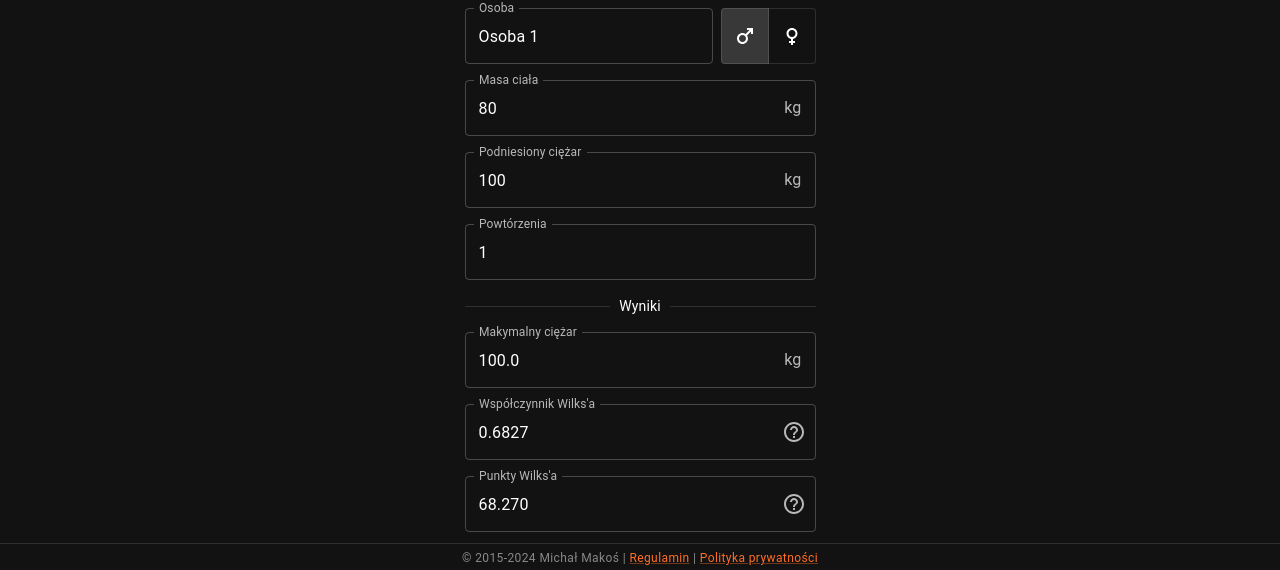
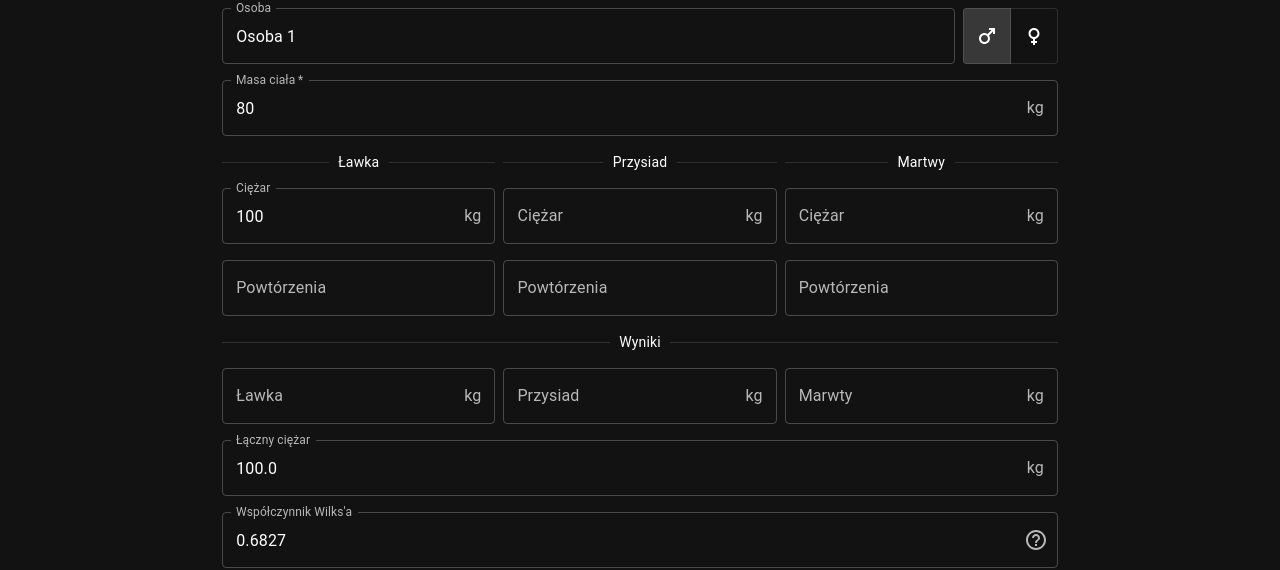
Before and after one commit to mmakos/songbook-react, a React (Vite) app: page /strength in a window 1280 px wide. Shown: the part 273-843 px from the top of the page. Built offline with nearby package versions, Linux system fonts and the light colour scheme; no server answers.

Commit message:
Zacząłem dodawać trójbój do kalkulatora siły

```diff
--- a/src/apps/strength/Wilks.tsx
+++ b/src/apps/strength/Wilks.tsx
@@ -18,10 +18,10 @@ const createInitialWilks = (
   return {
     name: `Osoba ${i}`,
     sex,
-    liftedWeight,
-    liftedWeightInput: '' + liftedWeight,
+    bench: liftedWeight,
+    benchInput: '' + liftedWeight,
     reps: 1,
-    repMax: liftedWeight,
+    liftedWeight: liftedWeight,
     bodyWeight: '' + bodyWeight,
     wilksCoefficient,
     wilks,
--- a/src/apps/strength/WilksSingle.tsx
+++ b/src/apps/strength/WilksSingle.tsx
@@ -24,10 +24,24 @@ export interface ILifter {
   name: string;
   sex: TSex;
   bodyWeight: string;
+
+  bench: number;
+  benchInput: string;
+  benchReps: number;
+  benchRepMax: number;
+
+  squat: number;
+  squatInput: string;
+  squatReps: number;
+  squatRepMax: number;
+
+  deadlift: number;
+  deadliftInput: string;
+  deadliftReps: number;
+  deadliftRepMax: number;
+
   liftedWeight: number;
-  liftedWeightInput: string;
-  repMax: number;
-  reps: number;
+
   wilksCoefficient: number;
   wilks: number;
   wilksInput: string;
@@ -47,7 +61,7 @@ const WilksSingle: FC<IWilksSingleProps> = ({ units, method, lifter, updateLifte
 
   useMemo(() => {
     lifter.wilksCoefficient = calculateWilks(toKg(+lifter.bodyWeight, units), lifter.sex, method);
-    lifter.wilks = lifter.wilksCoefficient * toKg(lifter.repMax, units);
+    lifter.wilks = lifter.wilksCoefficient * toKg(lifter.liftedWeight, units);
     lifter.wilksInput = lifter.wilks.toFixed(3);
   }, [method]);
 
@@ -56,20 +70,20 @@ const WilksSingle: FC<IWilksSingleProps> = ({ units, method, lifter, updateLifte
     lifter.units = units;
     if (units === 'kg') {
       lifter.bodyWeight = normalize(lbsToKg(+lifter.bodyWeight), 1, 500).toFixed(1);
-      lifter.liftedWeight = normalize(lbsToKg(lifter.liftedWeight), 1, 2000);
+      lifter.squat = normalize(lbsToKg(lifter.squat), 1, 2000);
     } else {
       lifter.bodyWeight = normalize(kgToLbs(+lifter.bodyWeight), 1, 1000).toFixed(1);
-      lifter.liftedWeight = normalize(kgToLbs(lifter.liftedWeight), 1, 5000);
+      lifter.squat = normalize(kgToLbs(lifter.squat), 1, 5000);
     }
-    lifter.liftedWeightInput = lifter.liftedWeight.toFixed(1);
-    lifter.repMax = epleyRepMax(lifter.reps, lifter.liftedWeight);
+    lifter.squatInput = lifter.squat.toFixed(1);
+    lifter.liftedWeight = epleyRepMax(lifter.reps, lifter.squat);
   }, [units]);
 
-  const { bodyWeight, sex, liftedWeightInput, wilksCoefficient, wilksInput, name, reps, repMax } = lifter;
+  const { bodyWeight, sex, squatInput, wilksCoefficient, wilksInput, name, reps, liftedWeight } = lifter;
 
   const updateLifterProp = (props: Partial<ILifter>) => {
-    if (props.liftedWeightInput !== undefined) {
-      props.liftedWeight = +props.liftedWeightInput;
+    if (props.benchInput !== undefined) {
+      props.bench = +props.benchInput;
     } else if (props.wilksInput !== undefined) {
       props.wilks = +props.wilksInput;
     }
@@ -77,17 +91,17 @@ const WilksSingle: FC<IWilksSingleProps> = ({ units, method, lifter, updateLifte
     const l: ILifter = { ...lifter, ...props };
 
     if (props.wilks !== undefined) {
-      l.repMax = toUnits(l.wilks / l.wilksCoefficient, units);
-      l.liftedWeight = epleyRepWeight(l.reps, l.repMax);
-      l.liftedWeightInput = l.liftedWeight.toFixed(1);
+      l.liftedWeight = toUnits(l.wilks / l.wilksCoefficient, units);
+      l.squat = epleyRepWeight(l.reps, l.liftedWeight);
+      l.squatInput = l.squat.toFixed(1);
     } else {
-      if (props.reps !== undefined || props.liftedWeight !== undefined) {
-        l.repMax = epleyRepMax(l.reps, l.liftedWeight);
+      if (props.reps !== undefined || props.bench !== undefined) {
+        l.liftedWeight = epleyRepMax(l.reps, l.squat);
       }
       if (props.bodyWeight !== undefined || props.sex !== undefined) {
         l.wilksCoefficient = calculateWilks(toKg(+l.bodyWeight, units), l.sex, method);
       }
-      l.wilks = l.wilksCoefficient * toKg(l.repMax, units);
+      l.wilks = l.wilksCoefficient * toKg(l.liftedWeight, units);
       l.wilksInput = l.wilks.toFixed(3);
     }
 
@@ -97,7 +111,12 @@ const WilksSingle: FC<IWilksSingleProps> = ({ units, method, lifter, updateLifte
   return (
     <Stack spacing={2}>
       <Stack direction="row" spacing={1}>
-        <TextField label="Osoba" value={name} onChange={(event) => updateLifterProp({ name: event.target.value })} />
+        <TextField
+          label="Osoba"
+          value={name}
+          onChange={(event) => updateLifterProp({ name: event.target.value })}
+          fullWidth
+        />
         <ToggleButtonGroup value={sex} onChange={(_, v) => v && updateLifterProp({ sex: v as TSex })} exclusive>
           <BasicTooltip title="Mężczyzna">
             <ToggleButton value="male">
@@ -120,11 +139,16 @@ const WilksSingle: FC<IWilksSingleProps> = ({ units, method, lifter, updateLifte
           input: { endAdornment: <InputAdornment position="end">{units}</InputAdornment> },
         }}
         onFocus={(event) => event.target.select()}
+        required
       />
+      <Stack direction="row" spacing={1}>
+        <Stack spacing={2} width="100%">
+          <Divider>
+            <Typography variant="body2">Ławka</Typography>
+          </Divider>
           <NumberField
-        label="Podniesiony ciężar"
-        value={liftedWeightInput}
-        onChange={(event) => updateLifterProp({ liftedWeightInput: event.target.value })}
+            label="Ciężar"
+            value={lifter.benchInput}
             slotProps={{
               htmlInput: { min: 1, max: units === 'kg' ? 2000 : 5000, step: units === 'kg' ? 0.5 : 1 },
               input: { endAdornment: <InputAdornment position="end">{units}</InputAdornment> },
@@ -133,19 +157,87 @@ const WilksSingle: FC<IWilksSingleProps> = ({ units, method, lifter, updateLifte
           />
           <NumberField
             label="Powtórzenia"
-        value={reps}
-        onChange={(event) => updateLifterProp({ reps: +event.target.value })}
+            value={lifter.benchReps}
             slotProps={{
               htmlInput: { min: 1, max: 50, step: 1 },
             }}
             onFocus={(event) => event.target.select()}
           />
+        </Stack>
+        <Stack spacing={2} width="100%">
+          <Divider>
+            <Typography variant="body2">Przysiad</Typography>
+          </Divider>
+          <NumberField
+            label="Ciężar"
+            value={lifter.squatInput}
+            slotProps={{
+              htmlInput: { min: 1, max: units === 'kg' ? 2000 : 5000, step: units === 'kg' ? 0.5 : 1 },
+              input: { endAdornment: <InputAdornment position="end">{units}</InputAdornment> },
+            }}
+            onFocus={(event) => event.target.select()}
+          />
+          <NumberField
+            label="Powtórzenia"
+            value={lifter.squatReps}
+            slotProps={{
+              htmlInput: { min: 1, max: 50, step: 1 },
+            }}
+            onFocus={(event) => event.target.select()}
+          />
+        </Stack>
+        <Stack spacing={2} width="100%">
+          <Divider>
+            <Typography variant="body2">Martwy</Typography>
+          </Divider>
+          <NumberField
+            label="Ciężar"
+            value={lifter.deadliftInput}
+            slotProps={{
+              htmlInput: { min: 1, max: units === 'kg' ? 2000 : 5000, step: units === 'kg' ? 0.5 : 1 },
+              input: { endAdornment: <InputAdornment position="end">{units}</InputAdornment> },
+            }}
+            onFocus={(event) => event.target.select()}
+          />
+          <NumberField
+            label="Powtórzenia"
+            value={lifter.deadliftReps}
+            slotProps={{
+              htmlInput: { min: 1, max: 50, step: 1 },
+            }}
+            onFocus={(event) => event.target.select()}
+          />
+        </Stack>
+      </Stack>
       <Divider>
         <Typography variant="body2">Wyniki</Typography>
       </Divider>
+      <Stack direction="row" spacing={1}>
         <TextField
-        label="Makymalny ciężar"
-        value={repMax.toFixed(1)}
+          label="Ławka"
+          value={lifter.benchRepMax}
+          slotProps={{
+            input: { readOnly: true, endAdornment: <InputAdornment position="end">{units}</InputAdornment> },
+          }}
+        />
+        <TextField
+          label="Przysiad"
+          value={lifter.squatRepMax}
+          slotProps={{
+            input: { readOnly: true, endAdornment: <InputAdornment position="end">{units}</InputAdornment> },
+          }}
+        />
+        <TextField
+          label="Marwty"
+          value={lifter.deadliftRepMax}
+          slotProps={{
+            input: { readOnly: true, endAdornment: <InputAdornment position="end">{units}</InputAdornment> },
+          }}
+        />
+      </Stack>
+      <TextField
+        label="Łączny ciężar"
+        value={liftedWeight.toFixed(1)}
         slotProps={{ input: { readOnly: true, endAdornment: <InputAdornment position="end">{units}</InputAdornment> } }}
       />
       <TextField
```
Lines whose indentation alone changed are shown as unchanged.
